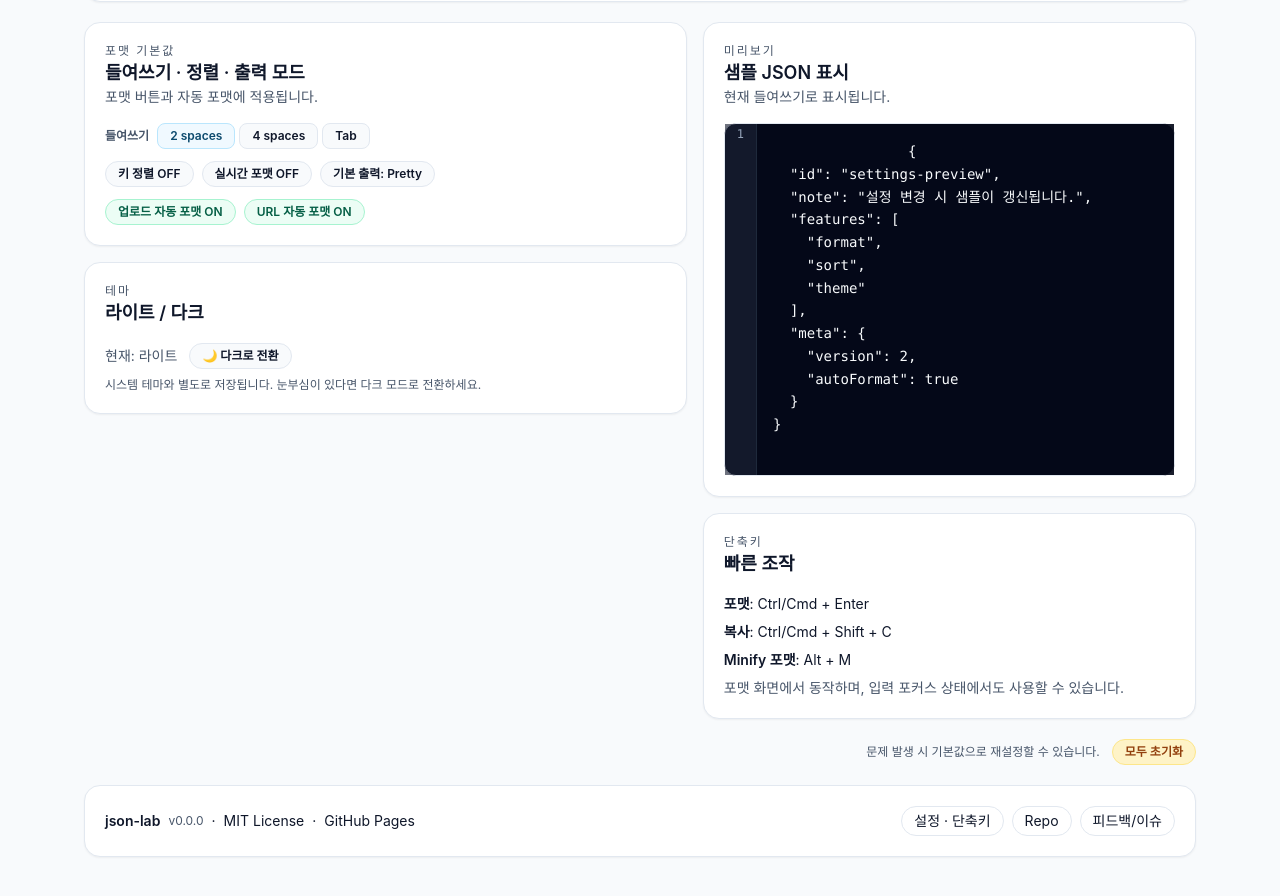
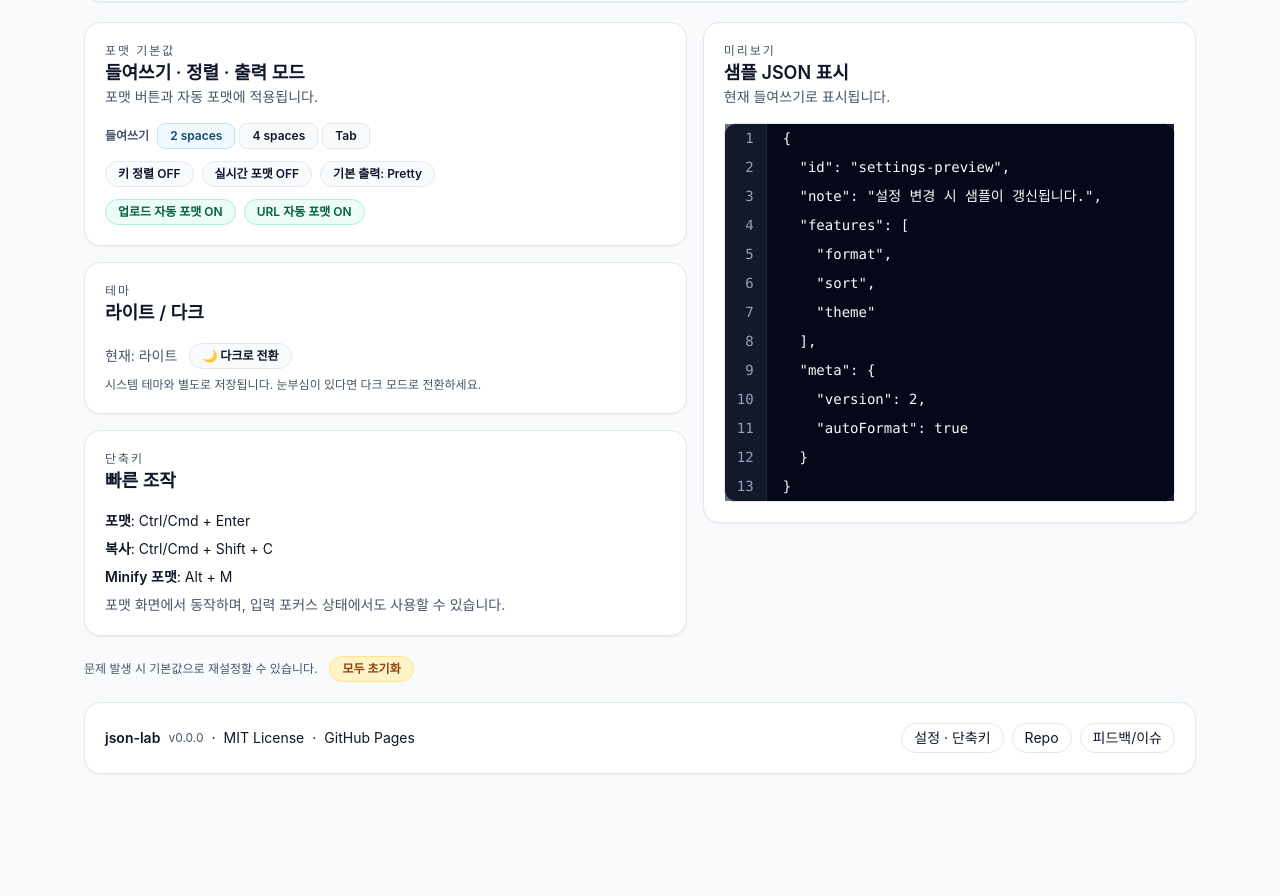
Before and after one commit to ilestri/json-lab, a Vue app: page /settings in a window 1280 px wide. Shown: the part 410-1306 px from the top of the page. After the commit the page ends 1224 px from the top, so only its background shows below. Built offline with nearby package versions, Linux system fonts and the light colour scheme.

Commit message:
fix: 출력 JSON 줄 간격을 입력 영역과 통일

```diff
--- a/src/components/JsonOutputPanel.vue
+++ b/src/components/JsonOutputPanel.vue
@@ -29,6 +29,9 @@ defineEmits<{
 const lines = computed(() =>
     props.formattedValue ? props.formattedValue.split('\n') : ['결과가 여기에 표시됩니다.']
 )
+
+const lineHeight = 24
+const lineStyle = { lineHeight: `${lineHeight}px` }
 
 const statusChip = computed(() => {
   if (props.status === 'valid') {
@@ -94,19 +97,26 @@ const statusChip = computed(() => {
       >
         <div class="h-full max-h-[520px] overflow-auto">
           <div class="grid min-w-full grid-cols-[auto,1fr]">
-            <div class="border-r border-slate-800 bg-slate-900/60 text-xs text-slate-400">
+            <div class="border-r border-slate-800 bg-slate-900/60 text-sm text-slate-400">
               <div
                   v-for="(line, index) in lines"
                   :key="index"
-                class="px-4 py-0.5 text-right font-mono tabular-nums"
+                  class="px-4 py-0 text-right font-mono tabular-nums"
+                  :style="lineStyle"
               >
                 {{ index + 1 }}
               </div>
             </div>
-            <pre
-              class="whitespace-pre overflow-auto bg-slate-950/90 p-4 font-mono text-sm leading-relaxed text-slate-50"
-              >{{ props.formattedValue }}</pre
+            <div class="bg-slate-950/90">
+              <div
+                  v-for="(line, index) in lines"
+                  :key="index"
+                  class="px-4 py-0 font-mono text-sm text-slate-50 whitespace-pre"
+                  :style="lineStyle"
               >
+                {{ line || ' ' }}
+              </div>
+            </div>
           </div>
         </div>
       </div>
--- a/src/views/SettingsView.vue
+++ b/src/views/SettingsView.vue
@@ -39,6 +39,8 @@ const sampleFormatted = computed(() =>
     minify: preferredMinify.value,
   })
 )
+
+const sampleLines = computed(() => sampleFormatted.value.split('\n'))
 </script>
 
 <template>
@@ -162,6 +164,14 @@ const sampleFormatted = computed(() =>
             시스템 테마와 별도로 저장됩니다. 눈부심이 있다면 다크 모드로 전환하세요.
           </p>
         </AppCard>
+        <AppCard eyebrow="단축키" title="빠른 조작">
+          <ul class="space-y-2 text-sm text-[var(--color-heading)]">
+            <li><span class="font-semibold">포맷</span>: Ctrl/Cmd + Enter</li>
+            <li><span class="font-semibold">복사</span>: Ctrl/Cmd + Shift + C</li>
+            <li><span class="font-semibold">Minify 포맷</span>: Alt + M</li>
+            <li class="text-[var(--color-muted)]">포맷 화면에서 동작하며, 입력 포커스 상태에서도 사용할 수 있습니다.</li>
+          </ul>
+        </AppCard>
       </div>
 
       <div class="space-y-4">
@@ -172,34 +182,33 @@ const sampleFormatted = computed(() =>
         >
           <div class="rounded-xl border border-[var(--color-border)] bg-slate-950/90">
             <div class="grid grid-cols-[auto,1fr]">
-              <div class="border-r border-slate-800 bg-slate-900/60 text-xs text-slate-400">
+              <div
+                class="border-r border-slate-800 bg-slate-900/60 text-sm text-slate-400 leading-[1.5]"
+              >
                 <div
-                  v-for="(_, index) in sampleFormatted.split('\\n')"
+                  v-for="(_, index) in sampleLines"
                   :key="index"
-                  class="px-3 py-0.5 text-right font-mono tabular-nums"
+                  class="px-3 py-1 text-right font-mono tabular-nums leading-[1.5]"
                 >
                   {{ index + 1 }}
                 </div>
               </div>
-              <pre class="whitespace-pre-wrap break-words bg-slate-950/90 p-4 font-mono text-sm leading-relaxed text-slate-50">
-                {{ sampleFormatted }}
-              </pre>
+              <div class="bg-slate-950/90">
+                <div
+                  v-for="(line, index) in sampleLines"
+                  :key="index"
+                  class="px-4 py-1 font-mono text-sm leading-[1.5] text-slate-50 whitespace-pre"
+                >
+                  {{ line || ' ' }}
+                </div>
+              </div>
             </div>
           </div>
-        </AppCard>
-
-        <AppCard eyebrow="단축키" title="빠른 조작">
-          <ul class="space-y-2 text-sm text-[var(--color-heading)]">
-            <li><span class="font-semibold">포맷</span>: Ctrl/Cmd + Enter</li>
-            <li><span class="font-semibold">복사</span>: Ctrl/Cmd + Shift + C</li>
-            <li><span class="font-semibold">Minify 포맷</span>: Alt + M</li>
-            <li class="text-[var(--color-muted)]">포맷 화면에서 동작하며, 입력 포커스 상태에서도 사용할 수 있습니다.</li>
-          </ul>
         </AppCard>
       </div>
     </div>
 
-    <div class="flex items-center justify-end gap-3">
+    <div class="flex items-center justify-start gap-3">
       <p class="text-xs text-[var(--color-muted)]">문제 발생 시 기본값으로 재설정할 수 있습니다.</p>
       <AppButton
         variant="warning"
```
Lines whose indentation alone changed are shown as unchanged.
